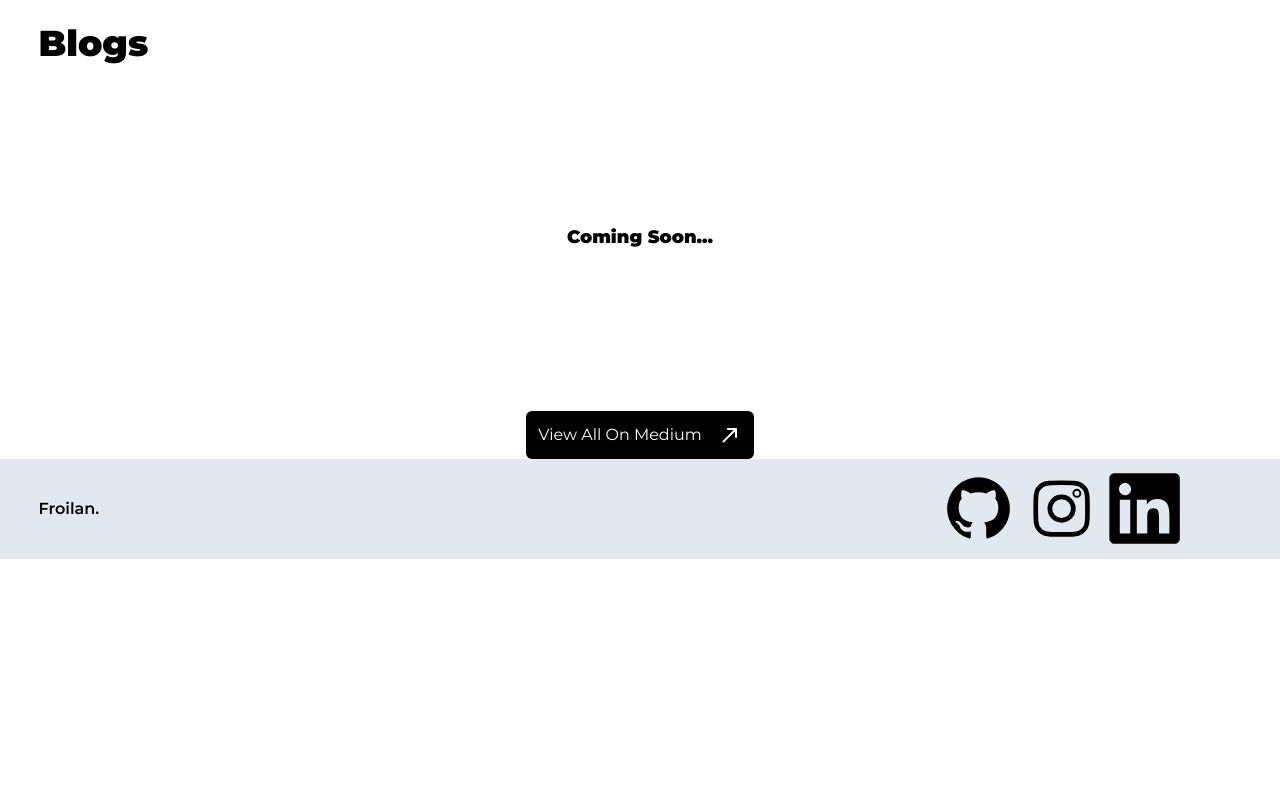
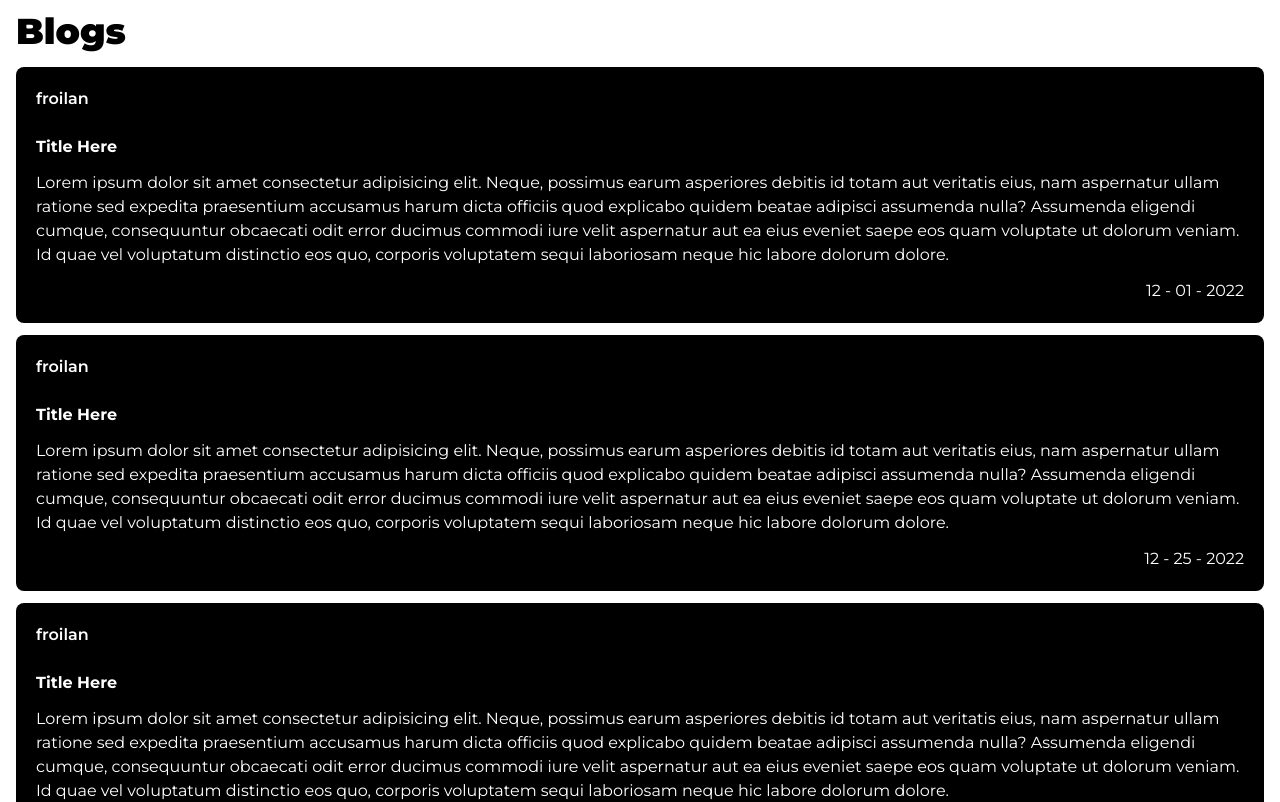
Before and after one commit to flcmm/my-personal-portfolio, a React (Vite) app: page / in a window 1280 px wide. Shown: the part 2780-3582 px from the top of the page. Before the commit the page ends 3339 px from the top, so only its background shows below. Built offline with nearby package versions, Linux system fonts and the light colour scheme.

Commit message:
added blogs section

```diff
--- a/src/pages/home.tsx
+++ b/src/pages/home.tsx
@@ -117,15 +117,48 @@ const Home = () => {
         </div>
       </div>
 
-      <div className="w-full flex flex-col bg-white dark:bg-stone-900 justify-center pt-7">
-        <div className='w-full pl-[3%]'>
+      <div className="w-full flex flex-col gap-4 items-center bg-white dark:bg-stone-900 justify-center p-4">
+        <div className='w-full'>
           <h1 className='font-black text-4xl text-black dark:text-white'>Blogs</h1>
         </div>
 
-        <div className='flex justify-center items-center pt-[10rem] pb-[10rem]'>
-          <h1 className='font-black text-lg text-black dark:text-white'>Coming Soon...</h1>
+        <div className="flex-col flex gap-3 w-full justify-center">
+          <div className="w-full flex flex-col gap-6 rounded-lg bg-black dark:bg-white p-5">
+            <div className="w-full flex-row justify-start">
+              <h1 className='dark:text-black text-white font-semibold'>froilan</h1>
+            </div>
+
+            <div className="flex-col flex gap-3">
+              <h1 className='text-white font-bold dark:text-black'>Title Here</h1>
+              <p className='text-white dark:text-black'>Lorem ipsum dolor sit amet consectetur adipisicing elit. Neque, possimus earum asperiores debitis id totam aut veritatis eius, nam aspernatur ullam ratione sed expedita praesentium accusamus harum dicta officiis quod explicabo quidem beatae adipisci assumenda nulla? Assumenda eligendi cumque, consequuntur obcaecati odit error ducimus commodi iure velit aspernatur aut ea eius eveniet saepe eos quam voluptate ut dolorum veniam. Id quae vel voluptatum distinctio eos quo, corporis voluptatem sequi laboriosam neque hic labore dolorum dolore.</p>
+              <p className="text-white dark:text-black text-right">12 - 01 - 2022</p>
+            </div>
+          </div>
+
+          <div className="w-full flex flex-col gap-6 rounded-lg bg-black dark:bg-white p-5">
+            <div className="w-full flex-row justify-start">
+              <h1 className='dark:text-black text-white font-semibold'>froilan</h1>
+            </div>
+
+            <div className="flex-col flex gap-3">
+              <h1 className='text-white font-bold dark:text-black'>Title Here</h1>
+              <p className='text-white dark:text-black'>Lorem ipsum dolor sit amet consectetur adipisicing elit. Neque, possimus earum asperiores debitis id totam aut veritatis eius, nam aspernatur ullam ratione sed expedita praesentium accusamus harum dicta officiis quod explicabo quidem beatae adipisci assumenda nulla? Assumenda eligendi cumque, consequuntur obcaecati odit error ducimus commodi iure velit aspernatur aut ea eius eveniet saepe eos quam voluptate ut dolorum veniam. Id quae vel voluptatum distinctio eos quo, corporis voluptatem sequi laboriosam neque hic labore dolorum dolore.</p>
+              <p className="text-white dark:text-black text-right">12 - 25 - 2022</p>
+            </div>
+          </div>
+
+          <div className="w-full flex flex-col gap-6 rounded-lg bg-black dark:bg-white p-5">
+            <div className="w-full flex-row justify-start">
+              <h1 className='dark:text-black text-white font-semibold'>froilan</h1>
+            </div>
+
+            <div className="flex-col flex gap-3">
+              <h1 className='text-white font-bold dark:text-black'>Title Here</h1>
+              <p className='text-white dark:text-black'>Lorem ipsum dolor sit amet consectetur adipisicing elit. Neque, possimus earum asperiores debitis id totam aut veritatis eius, nam aspernatur ullam ratione sed expedita praesentium accusamus harum dicta officiis quod explicabo quidem beatae adipisci assumenda nulla? Assumenda eligendi cumque, consequuntur obcaecati odit error ducimus commodi iure velit aspernatur aut ea eius eveniet saepe eos quam voluptate ut dolorum veniam. Id quae vel voluptatum distinctio eos quo, corporis voluptatem sequi laboriosam neque hic labore dolorum dolore.</p>
+              <p className="text-white dark:text-black text-right">12 - 30 - 2022</p>
+            </div>
+          </div>
         </div>
-
         <div className="flex flex-row gap-4 justify-center items-center">
           <button onClick={() => {window.open('https://frlnaqn.medium.com/', "_blank")}} className='flex flex-row p-3 gap-4 border-none rounded-md bg-black dark:bg-white text-white dark:text-black'>
             View All On Medium
```
